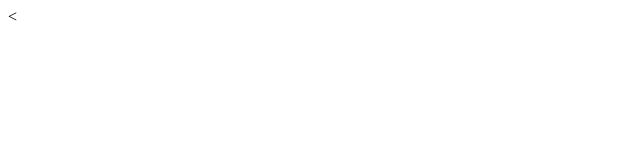
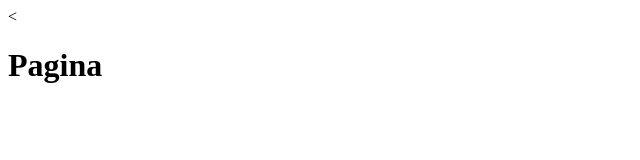
Before and after one commit to dsa341958-glitch/Pagina2026, a plain HTML site: page index.html in a window 1280 px wide. Shown: the whole page, without its empty margins (0-640 px from the left). Drawn offline with Linux system fonts and the light colour scheme.

Commit message:
Se creo el titulo index

```diff
--- a/index.html
+++ b/index.html
@@ -8,6 +8,7 @@
         <link rel="stylesheet" href="">
     </head>
     <body>
+        <h1>Pagina</h1>
 
         <script src="" async defer></script>
     </body>
```
